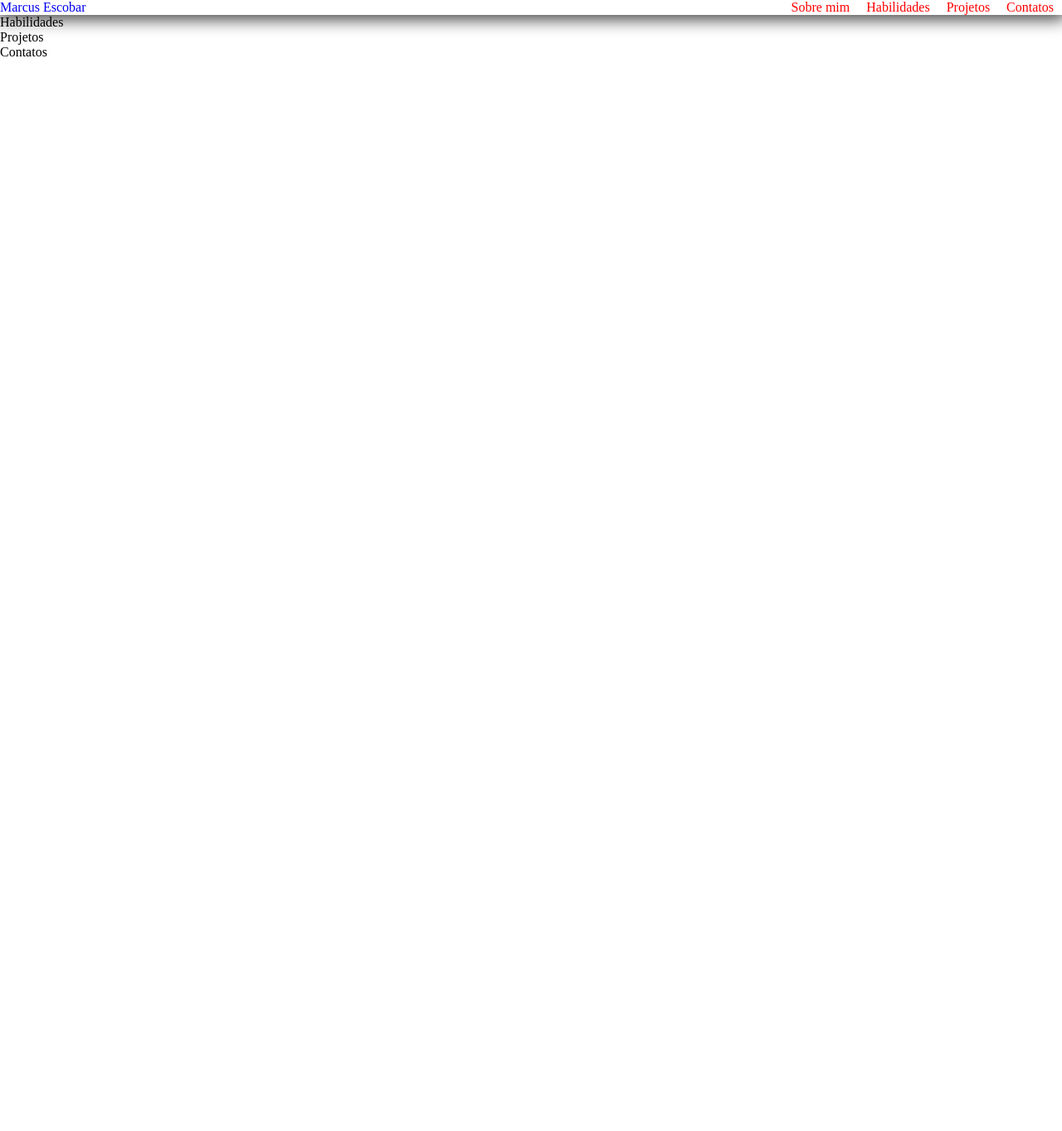
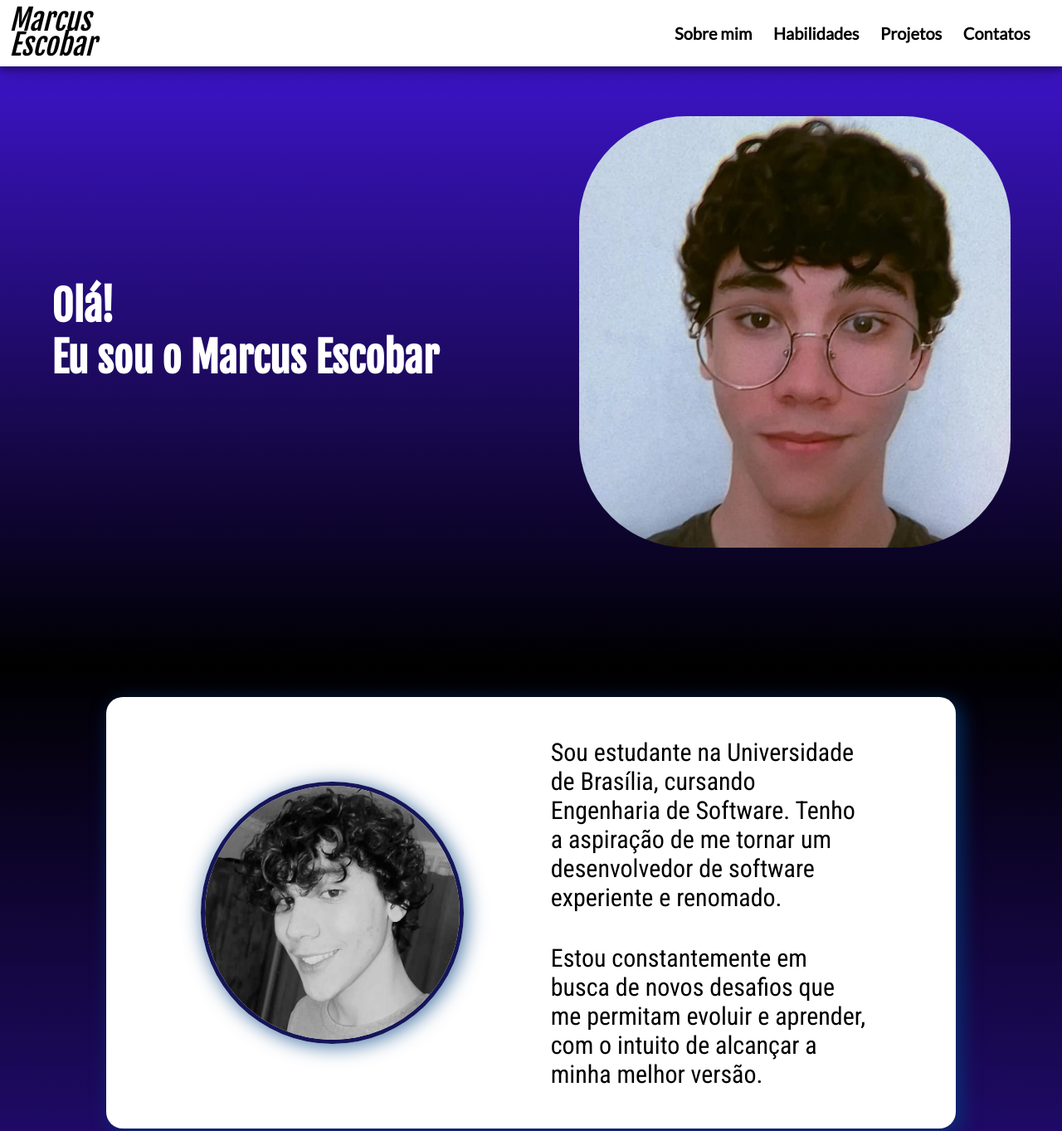
Before and after one commit to MarcusEscobar/portifolio, a plain HTML site: page index.html in a window 1280 px wide. Shown: the top 1363 px of the page at 83% size. Before the commit the page ends 800 px from the top, so only its background shows below. Drawn offline with Linux system fonts and the light colour scheme.

Commit message:
Home e Sobre mim feitos

```diff
--- a/index.html
+++ b/index.html
@@ -8,24 +8,78 @@
 </head>
 <body>
     <header>
-        <a href="#" >Marcus Escobar</a>
+        <div class="div_logo">
+            <a href="#" class="logo">
+                <p>Marcus</p>
+                <p>Escobar</p>
+            </a>
+        </div>
+        <div class="div_navbar">
             <ul class = "navbar" >
                 <li><a href="#sobre_mim" >Sobre mim</a></li>
                 <li><a href="#habilidades" >Habilidades</a></li>
                 <li><a href="#projetos" >Projetos</a></li>
                 <li><a href="#contatos" >Contatos</a></li>
             </ul>
+        </div>
     </header>
-    <section class="sobre_mim" >
-        <div class="container_sobre_mim">
+    <section class="home">
+        <div class="container_Home">
+            <div >
+                <h1>Olá!</h1>
+                <h1>Eu sou o Marcus Escobar</h1>
+            </div>
+            <img src="imagens/img3.jpeg">
         </div>
     </section>
 
+    <div class="info_background">
+        <section class="info_section" id="sobre_mim" >
+            <div class="container_aboutMe">
+                <img src="imagens/img1.jpeg" id="img2">
+                <div id="div_p_aboutMe">
+                    <p>
+                        Sou estudante na Universidade de Brasília,
+                        cursando Engenharia de Software. Tenho a
+                        aspiração de me tornar um desenvolvedor de software
+                        experiente e renomado.
+                    </p>
+                    <br/><br/>
+                    <p>
+                        Estou constantemente em busca de novos desafios
+                        que me permitam evoluir e aprender,
+                        com o intuito de alcançar a minha melhor versão.
+                    </p>
 
+                </div>
 
+            </div>
+        </section>
+        <section class="info_section" id="habilidades" >
+            <div class="container_skills">
+                <h2 >Habilidades</h2>
+                <div class="div_Skills">
+                    <div class="skill" id="python">python</div>
+                    <div class="skill">java</div>
+                    <div class="skill">git</div>
+                    <div class="skill">html</div>
+                    <div class="skill">css</div>
+                    <div class="skill">js</div>
+                </div>
+            </div>
+        </section>
 
-    <section class="habilidades">Habilidades</section>
-    <section class ="projetos">Projetos</section>
-    <section class="contatos">Contatos</section>
+        <section class="info_section" id="projetos" >
+            <div class="container_info">
+                <h1>Projetos</h1>
+            </div>
+        </section>
+
+        <section class="info_section" id="contatos" >
+            <div class="container_info">
+                <h1>Contatos</h1>
+            </div>
+        </section>
+    </div>
 </body>
 </html>
--- a/style.css
+++ b/style.css
@@ -1,27 +1,168 @@
+@import url('https://fonts.googleapis.com/css2?family=Fjalla+One&display=swap');
+@import url('https://fonts.googleapis.com/css2?family=Lato&display=swap');
+@import url('https://fonts.googleapis.com/css2?family=Roboto+Condensed&display=swap');
+
+/*Customizações referentes a toda a página*/
 *{
     margin: 0;
     padding: 0;
     text-decoration: none;
     list-style: none;
+    scroll-behavior: smooth;
+    font-family: 'Lato', sans-serif;
+}
+::-webkit-scrollbar {
+    background-color: #140351;
+}
+::-webkit-scrollbar-thumb {
+    background: rgb(13, 13, 13);
+    border-radius: 4px;
+}
+section{
+    display: flex;
+    flex-direction: column;
+    align-items: center;
+    justify-content: center;
+}
+p{
+    color: black;
+    font-size: 20px;
+}
+.info_background{
+    background: linear-gradient(0deg,rgba(66,22,220,1)  0%,rgba(0,0,0,1) 100%);
 }
 
-body{
+/*Barra de navegação*/
+header{
+    width: 100vw;
+    height: 10vh;
     background-color: white;
-}
-
-header{
-    background-color: white;
+    box-shadow: rgba(0, 0, 0, 0.19) 0px 10px 20px, rgba(0, 0, 0, 0.23) 0px 6px 6px;
+    position: fixed;
     display: flex;
     align-items: center;
     justify-content: space-between;
-    box-shadow: 0px 1px 20px 4px rgb(61, 59, 59);
+}
+
+.div_navbar{
+    display: flex;
+    align-items: center;
+    justify-content: center;
+    margin-right: 3vw;
 }
 
 .navbar{
     display: flex;
+    align-items: center;
+    justify-content: center;
 }
 
 .navbar a{
-    color: red;
-    margin: 10px;
+    color: black;
+    margin-left: 2vw;
+    font-size: 20px;
+    font-weight: bold;
 }
+
+.div_logo{
+    width: 50px;
+    display: flex;
+    align-items: center;
+    justify-content: center;
+    margin-left: 3vw;
+}
+.logo{
+    margin-top: 25%;
+}
+.logo p{
+    font-size: 35px;
+    font-family: 'Fjalla One', sans-serif;
+    margin-top: -14px;
+    font-style: italic;
+
+}
+
+
+.home{
+    background: rgb(0,0,0);
+    background: linear-gradient(0deg, rgba(0,0,0,1) 0%, rgba(66,22,220,1) 100%);
+}
+.container_Home{
+    height: 100vh;
+    display: flex;
+    align-items: center;
+    justify-content: space-between;
+}
+.container_Home img{
+    width: 45%;
+    border-radius: 25%;
+}
+.container_Home h1{
+    font-size: 50px;
+    color: white;
+    font-family: 'Fjalla One', sans-serif;
+
+}
+
+
+/*Sobre mim*/
+.container_aboutMe{
+    height: 65vh;
+    width: 80vw;
+    background-color: white;
+    margin-top: 5vh;
+    display: flex;
+    align-items: center;
+    justify-content: space-evenly;
+    border-radius: 20px;
+    box-shadow: rgba(1, 65, 130, 0.741) 6px 6px 25px;
+}
+.container_aboutMe p{
+    width: 30vw;
+    height: 100%;
+    font-size: 30px;
+    font-family: 'Roboto Condensed', sans-serif;
+    text-align:start;
+}
+#img2{
+    width: 30%;
+    border-radius: 50%;
+    margin-left: 10px;
+    border: 5px solid rgb(21, 21, 89);
+    box-shadow: rgba(1, 65, 130, 0.741) 3px 3px 25px;
+}
+#div_p_aboutMe{
+    display: flex;
+    flex-direction: column;
+}
+
+/*Skills*/
+.container_skills{
+    width: 60vw;
+    height: 70vh;
+    background-color: white;
+    margin-top: 5vh;
+    border-radius: 20px;
+    box-shadow: rgba(1, 65, 130, 0.741) 6px 6px 25px;
+    display: flex;
+    flex-direction: column;
+    align-items: center;
+}
+.div_Skills{
+    width: 40vw;
+    display: flex;
+    justify-content: center;
+    flex-wrap: wrap;
+    gap: 2rem;
+    margin-top: 20px;
+}
+.skill{
+    width: 10vw;
+    height: 20vh;
+    background-color: aqua;
+    display: flex;
+    flex-direction: column;
+}
+.container_skills h2{
+    margin: 30px;
+}
```
Also changed, not shown: imagens/img1.jpeg (added), imagens/img3.jpeg (added). Lines whose indentation alone changed are shown as unchanged.
